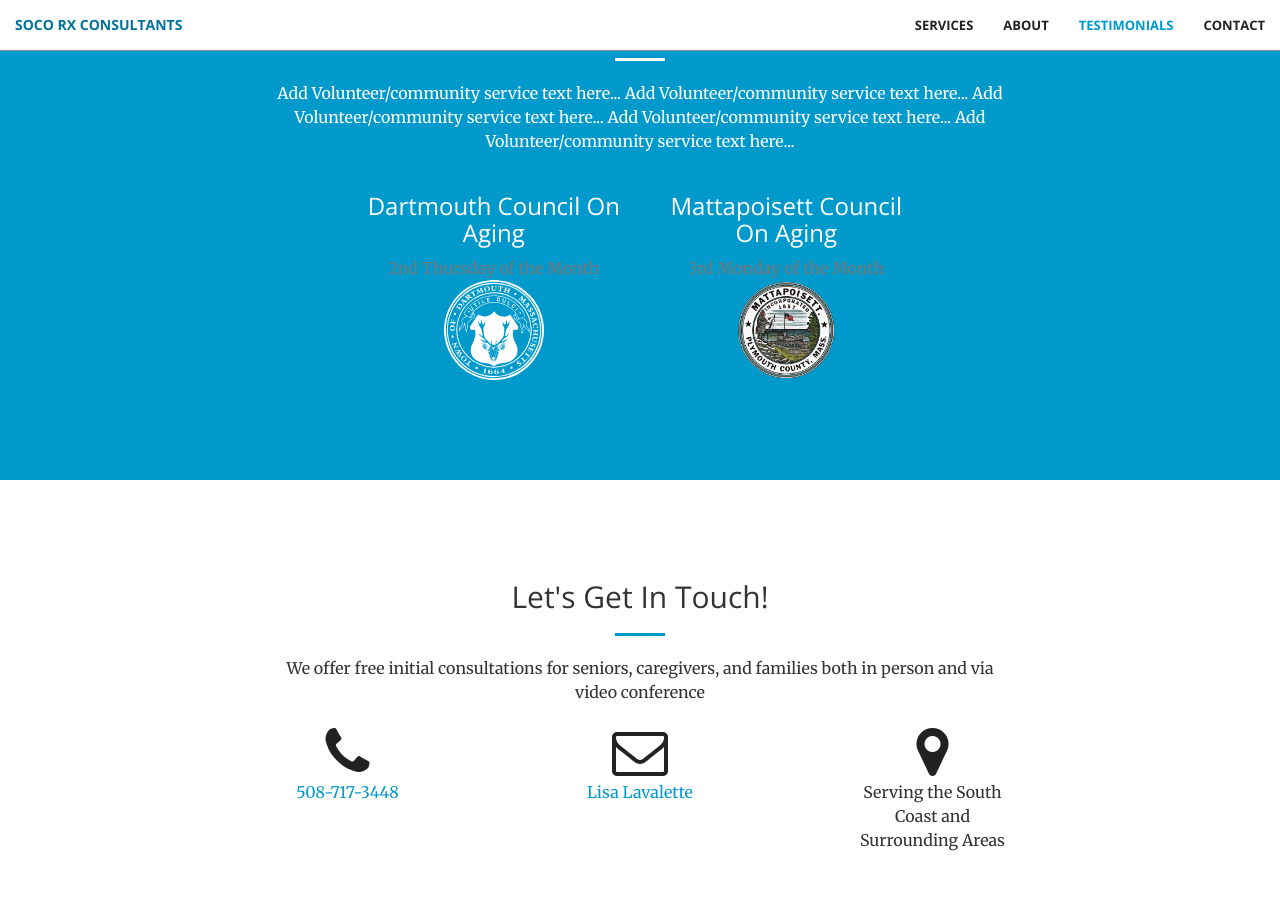
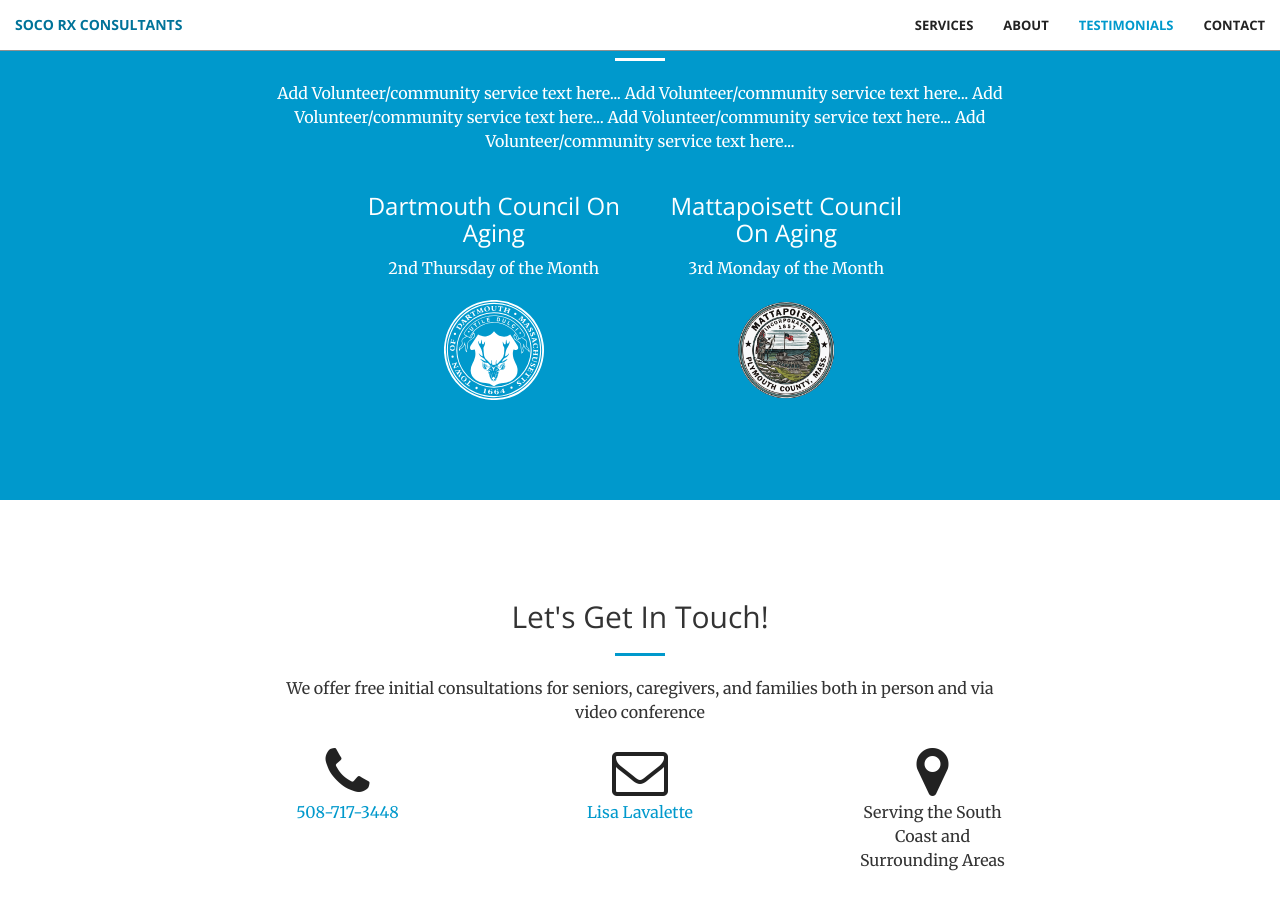
Before and after one commit to edlavalette/edlavalette.github.io, a Jekyll site: the page built from index.html, in a window 1280 px wide and 900 px high, scrolled down 3553 px. Built offline with Jekyll 4.4.1, drawn with Linux system fonts in a browser that asks for light colours.

Commit message:
Update volunteer.html

```diff
--- a/_includes/volunteer.html
+++ b/_includes/volunteer.html
@@ -19,16 +19,14 @@
         <div class="col-lg-3 col-lg-offset-3 col-md-6 text-center">
             <div class="service-box">
                 <h3>Dartmouth Council On Aging</h3>
-                <p class="text-muted">2nd Thursday of the Month</p>
-                <p></p>
+                <p>2nd Thursday of the Month</p><br>
                 <img src="img/dartmouth.svg" alt="DCOA" width="100" height="100">
             </div>
         </div>
         <div class="col-lg-3 col-md-6 text-center">
             <div class="service-box">
                 <h3>Mattapoisett Council On Aging</h3>
-                <p class="text-muted">3rd Monday of the Month</p>
-                <p></p>
+                <p>3rd Monday of the Month</p><br>
                 <img src="img/mattapoisett.png" alt="MCOA" width="100" height="100">
             </div>
         </div>
```
